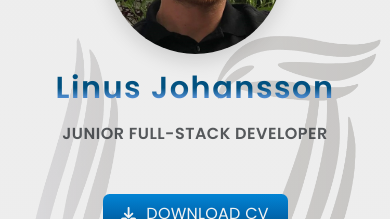
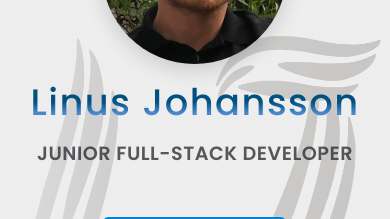
Before and after one commit to j0hanz/j0hanz-portfolio, a React (Create React App) app: page / in a window 390 px wide. Shown: the part 217-436 px from the top of the page. Built offline with nearby package versions, Linux system fonts and the light colour scheme; no server answers.

Commit message:
Update font sizes and letter-spacing

```diff
--- a/src/sections/styles/Hero.module.css
+++ b/src/sections/styles/Hero.module.css
@@ -14,8 +14,8 @@
 }
 
 .developerTitle {
-  font-size: 1.25rem !important;
-  letter-spacing: 1px !important;
+  font-size: 1.3rem !important;
+  letter-spacing: 1.2px !important;
   text-transform: uppercase !important;
 }
 
@@ -23,9 +23,8 @@
   background: var(--text-hero);
   -webkit-background-clip: text !important;
   -webkit-text-fill-color: var(--bg-transparent);
-  font-size: 2.5rem !important;
-  font-weight: 650 !important;
-  letter-spacing: 2.5px !important;
+  font-size: 2.8rem !important;
+  letter-spacing: 3px !important;
 }
 
 .downloadButton {
@@ -38,17 +37,38 @@
 
 @media (max-width: 768px) {
   .heroImage {
-    width: 175px !important;
-    height: 175px !important;
+    width: 185px !important;
+    height: 185px !important;
   }
 
   .gradientText {
-    font-size: 1.9rem !important;
+    font-size: 2.5rem !important;
+    letter-spacing: 2px !important;
+  }
+
+  .developerTitle {
+    font-size: 1.3rem !important;
+    letter-spacing: 0.5px !important;
+  }
+}
+
+@media (max-width: 525px) {
+  .gradientText {
+    font-size: 2.3rem !important;
     letter-spacing: 1.5px !important;
   }
 
   .developerTitle {
-    font-size: 1rem !important;
-    letter-spacing: 0.5px !important;
+    font-size: 1.2rem !important;
   }
 }
+
+@media (max-width: 340px) {
+  .gradientText {
+    font-size: 1.9rem !important;
+  }
+
+  .developerTitle {
+    font-size: 1rem !important;
+  }
+}
```
